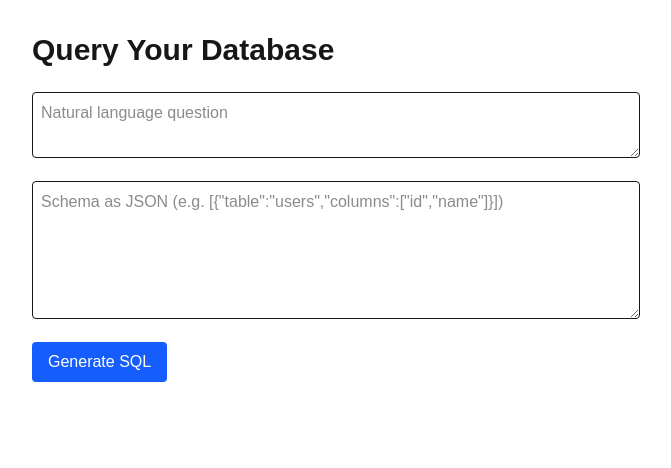
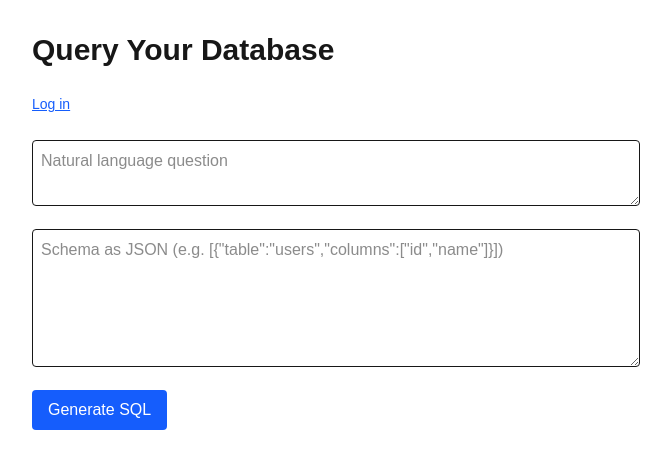
Before and after one commit to CypherGuy/QueryWhisperer, a Next.js app in the folder frontend/: page /query in a window 1280 px wide. Shown: the top 468 px of the page, without its empty margins (304-975 px from the left). Built offline with nearby package versions, Linux system fonts and the light colour scheme.

Commit message:
refactor imports and enhance query page: update import paths and add login link

```diff
--- a/frontend/src/app/query/page.tsx
+++ b/frontend/src/app/query/page.tsx
@@ -1,6 +1,7 @@
 "use client";
 
 import { useState } from "react";
+import Link from "next/link"; // ✅ import Link
 
 export default function QueryPage() {
   const [question, setQuestion] = useState("");
@@ -51,6 +52,16 @@ export default function QueryPage() {
     <main className="p-8 max-w-2xl mx-auto space-y-6">
       <h1 className="text-3xl font-bold">Query Your Database</h1>
 
+      {/* Login Button */}
+      <div>
+        <Link
+          href="/login"
+          className="inline-block text-blue-600 underline text-sm"
+        >
+          Log in
+        </Link>
+      </div>
+
       <form onSubmit={handleSubmit} className="space-y-4">
         <textarea
           className="w-full border p-2 rounded"
@@ -73,7 +84,6 @@ export default function QueryPage() {
         </button>
       </form>
 
-      {/* ✅ Loading indicator */}
       {loading && !error && (
         <p className="text-gray-500">Generating query...</p>
       )}
```
Also changed, not shown: 1 other file (tests, documents, lock files or other folders).
